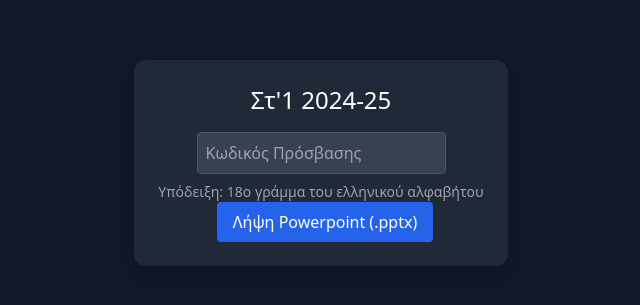
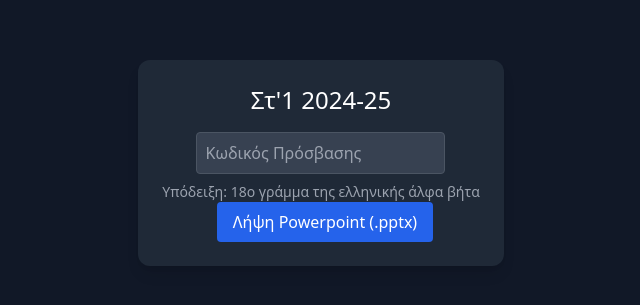
Before and after one commit to aggeloskangelos/aggeloskangelos.github.io, a plain HTML site: page index.html in a window 1280 px wide. Shown: the part 237-542 px from the top of the page, 319-959 px from the left. Drawn offline with nearby package versions, Linux system fonts and the light colour scheme.

Commit message:
Update index.html

```diff
--- a/index.html
+++ b/index.html
@@ -10,7 +10,7 @@
     <div class="bg-gray-800 p-6 rounded-xl shadow-lg text-center">
         <h2 class="text-2xl mb-4">Στ'1 2024-25</h2>
         <input type="password" id="password" placeholder="Κωδικός Πρόσβασης" class="p-2 rounded bg-gray-700 text-white border border-gray-600 focus:outline-none focus:ring-2 focus:ring-blue-500">
-        <p class="text-gray-400 text-sm mt-2">Υπόδειξη: 18ο γράμμα του ελληνικού αλφαβήτου</p>
+        <p class="text-gray-400 text-sm mt-2">Υπόδειξη: 18ο γράμμα της ελληνικής άλφα βήτα</p>
         <button onclick="checkPassword()" class="ml-2 px-4 py-2 bg-blue-600 hover:bg-blue-700 rounded text-white">Λήψη Powerpoint (.pptx)</button>
         <p id="error" class="text-red-500 mt-2 hidden">Λάθος Κωδικός!</p>
     </div>
```
